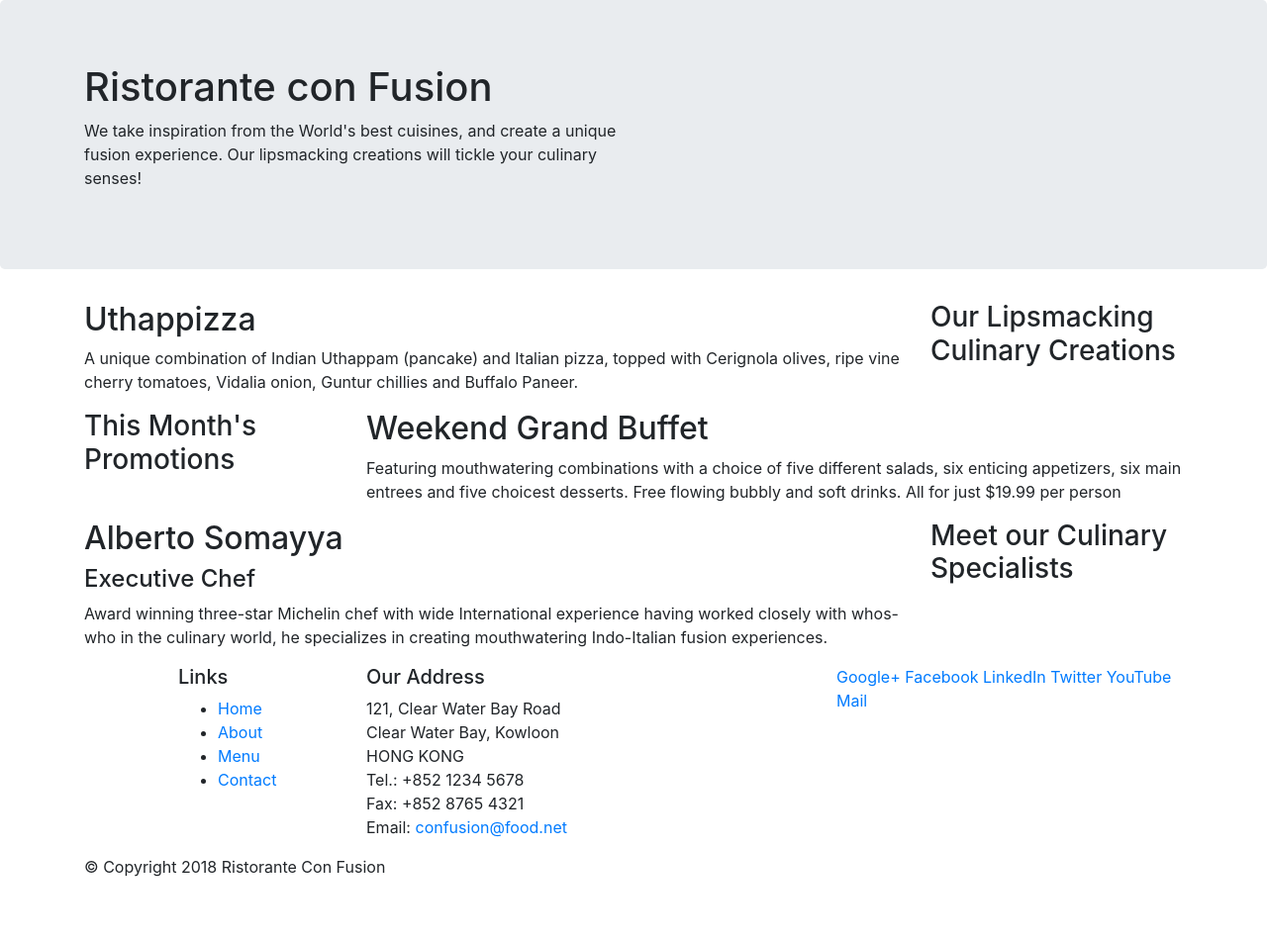
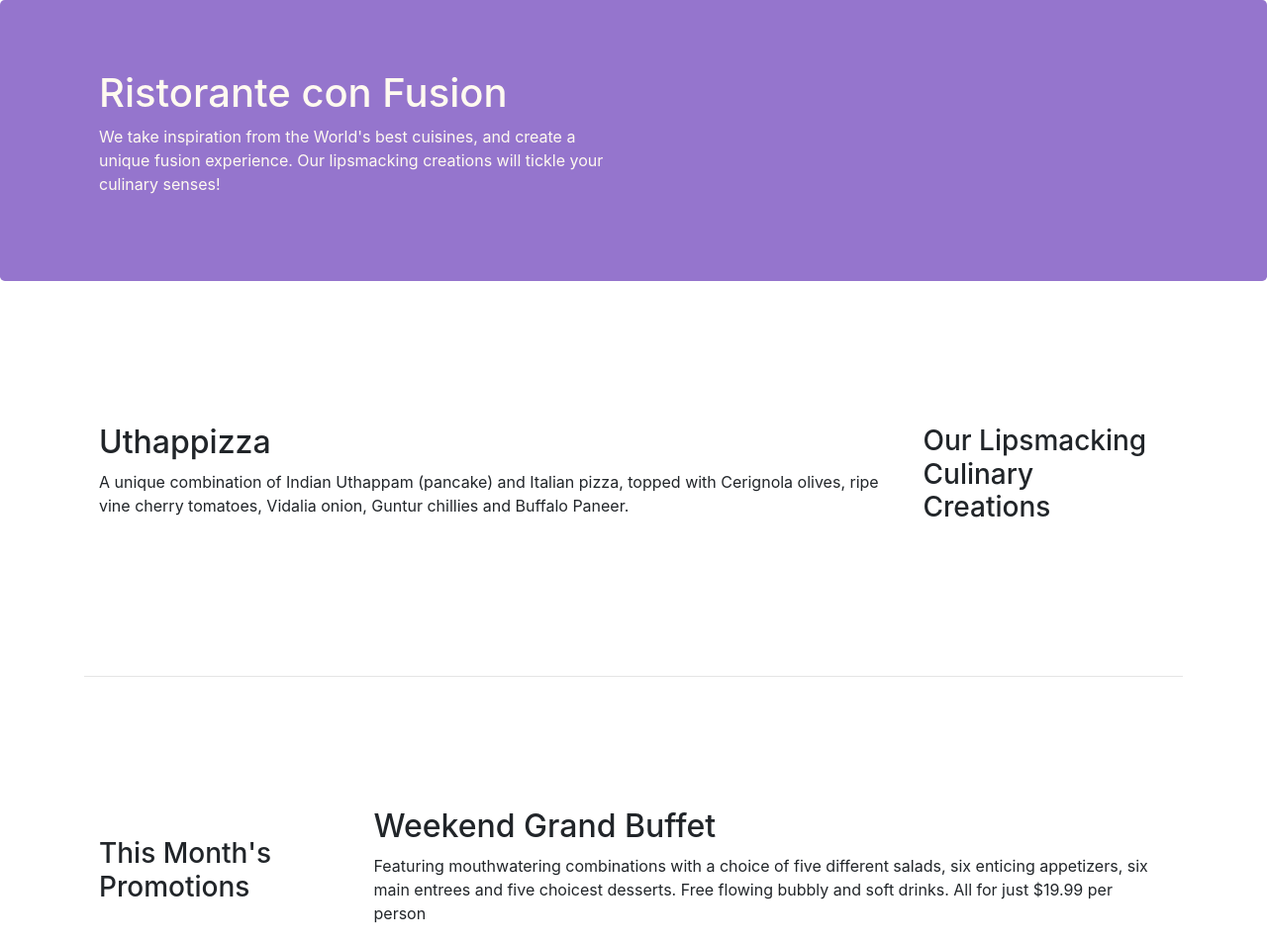
Before and after one commit to bertrand85/bootstrap4-certification, a website: page index.html in a window 1280 px wide. Shown: the top 954 px of the page at 99% size. Before the commit the page ends 904 px from the top, so only its background shows below. Drawn offline with nearby package versions, Linux system fonts and the light colour scheme.

Commit message:
Bootstrap grid part 3

```diff
--- a/css/styles.css
+++ b/css/styles.css
@@ -0,0 +1,30 @@
+.row-header {
+    margin: 0px auto;
+    padding: 0px auto;
+}
+
+.row-content {
+    margin: 0px auto;
+    padding: 50px 0px 50px 0px;
+    border-bottom: 1px ridge rgba(0,0,0,.1);
+    min-height: 400px;
+}
+
+.footer{
+    background-color: #D1C4E9;
+    margin:0px auto;
+    padding: 20px 0px 20px 0px;
+}
+
+.jumbotron {
+    padding:70px 30px 70px 30px;
+    margin:0px auto;
+    background: #9575CD ;
+    color:floralwhite;
+}
+
+address{
+    font-size:80%;
+    margin:0px;
+    color:#0f0f0f;
+}
--- a/index.html
+++ b/index.html
@@ -10,13 +10,14 @@
 
     <!-- Bootstrap CSS -->
     <link rel="stylesheet" href="node_modules/bootstrap/dist/css/bootstrap.min.css">
+    <link href="css/styles.css" rel="stylesheet">
 </head>
 
 <body>
 
     <header class="jumbotron">
         <div class="container">
-            <div class="row">
+            <div class="row row-header">
                 <div class="col-12 col-sm-6">
                     <h1>Ristorante con Fusion</h1>
                     <p>We take inspiration from the World's best cuisines, and create a unique fusion experience. Our lipsmacking creations will tickle your culinary senses!</p>
@@ -28,7 +29,7 @@
     </header>
 
     <div class="container">
-        <div class="row">
+        <div class="row row-content align-items-center">
             <div class="col-12 col-sm-4 order-sm-last col-md-3">
                 <h3>Our Lipsmacking Culinary Creations</h3>
             </div>
@@ -39,7 +40,7 @@
         </div>
 
 
-        <div class="row">
+        <div class="row row-content align-items-center">
             <div class="col-12 col-sm-4 col-md-3">
                 <h3>This Month's Promotions</h3>
             </div>
@@ -49,7 +50,7 @@
             </div>
         </div>
 
-        <div class="row">
+        <div class="row row-content align-items-center">
             <div class="col-12 col-sm-4 order-sm-last col-md-3">
                 <h3>Meet our Culinary Specialists</h3>
             </div>
@@ -61,12 +62,12 @@
         </div>
     </div>
 
-    <footer>
+    <footer class="footer">
         <div class="container">
             <div class="row">
                 <div class="col-4 offset-1 col-sm-2">
                     <h5>Links</h5>
-                    <ul>
+                    <ul class="list-unstyled">
                         <li><a href="#">Home</a></li>
                         <li><a href="#">About</a></li>
                         <li><a href="#">Menu</a></li>
@@ -84,8 +85,8 @@
 		              Email: <a href="mailto:confusion@food.net">confusion@food.net</a>
 		           </address>
                 </div>
-                <div class="col-12 col-sm-4">
-                    <div>
+                <div class="col-12 col-sm-4 align-self-center">
+                    <div class="text-center">
                         <a href="http://google.com/+">Google+</a>
                         <a href="http://www.facebook.com/profile.php?id=">Facebook</a>
                         <a href="http://www.linkedin.com/in/">LinkedIn</a>
@@ -95,7 +96,7 @@
                     </div>
                 </div>
            </div>
-           <div class="row">
+           <div class="row justify-content-center">
                 <div class="col-auto">
                     <p>© Copyright 2018 Ristorante Con Fusion</p>
                 </div>
```
